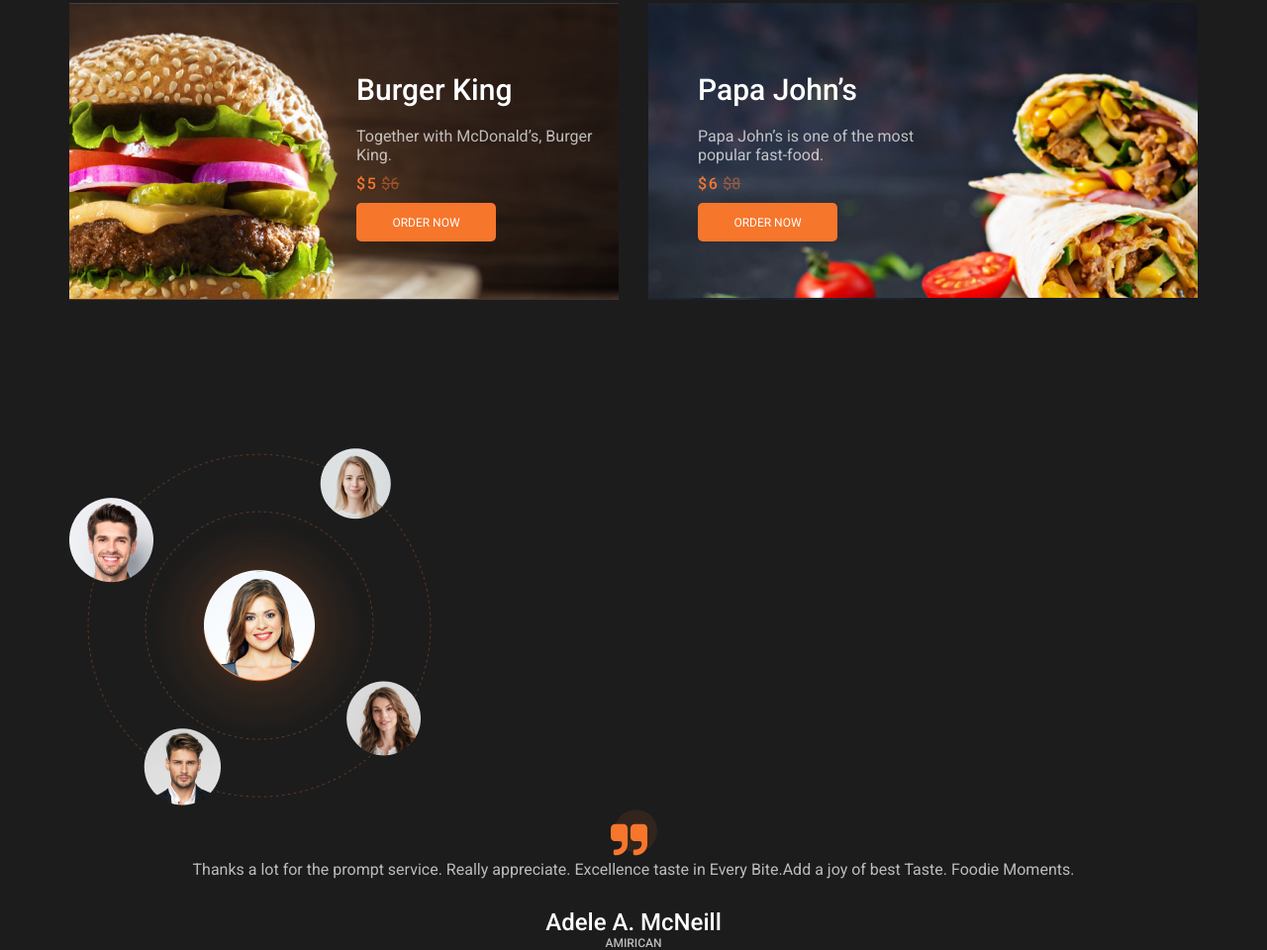
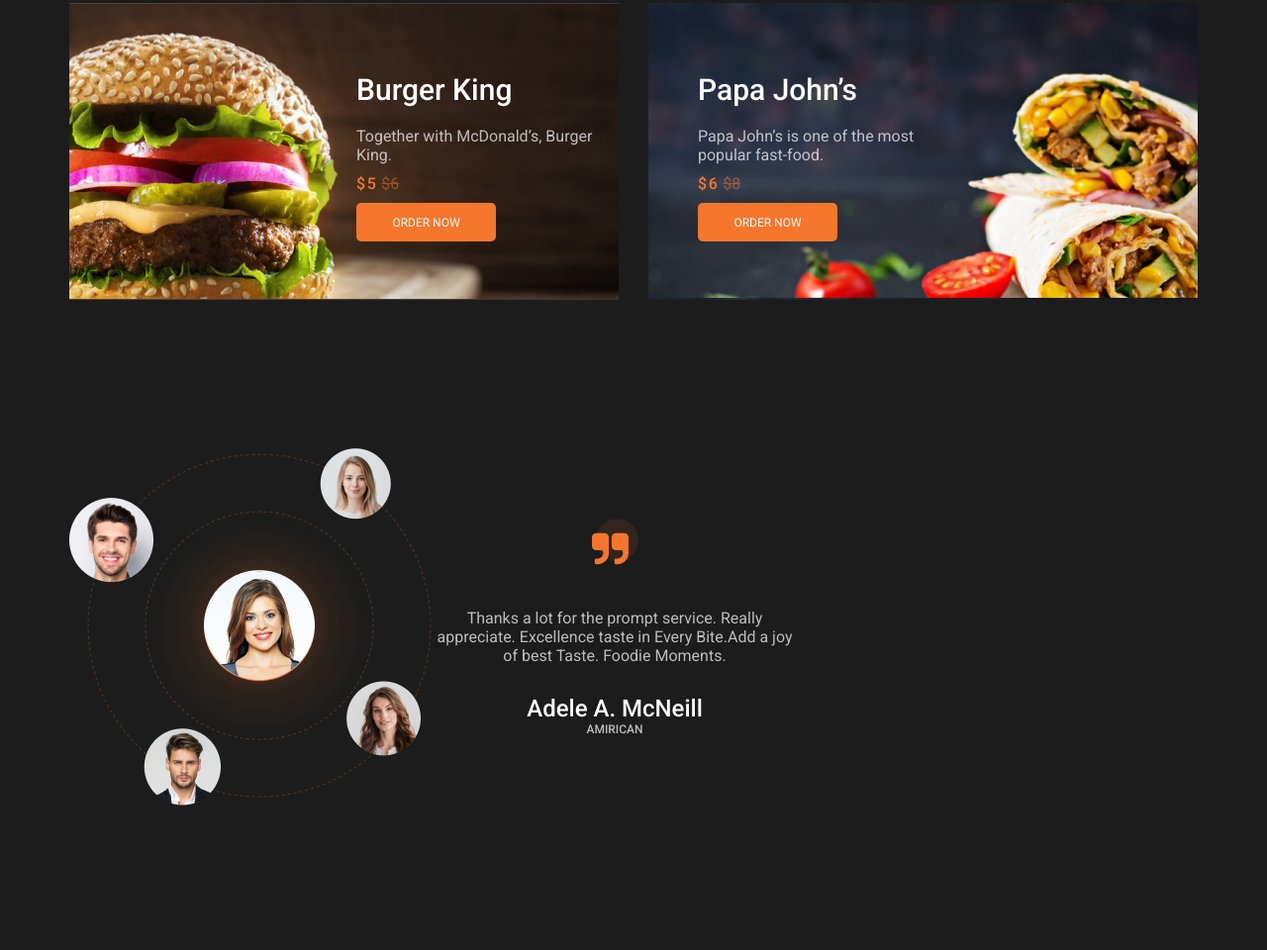
Before and after one commit to EmilEbulisov/burger-landing, a plain HTML site: page index.html in a window 1280 px wide. Shown: the part 2227-3187 px from the top of the page at 99% size. After the commit the page ends 3041 px from the top, so only its background shows below. Drawn offline with Linux system fonts and the light colour scheme.

Commit message:
Последние изменения

```diff
--- a/style.css
+++ b/style.css
@@ -278,14 +278,19 @@ img {
     margin-left: 50px;
 }
 /* пятая секция */
-.feedback {
+.feedback .container{
+    display: flex;
+    align-items: center;
+
 }
 .container {
+
 }
 .feedback_img {
 }
 .feedback_text {
     margin: 0;
+    width: 370px;
     text-align: center;
     display: flex;
     flex-direction: column;
@@ -298,7 +303,7 @@ img {
 
 .feedback_p {
     opacity: 0.7;
-    margin-bottom: 30px;
+    margin: 40px 0 30px;
 }
 .feedback_author {
     font-weight: 500;
@@ -310,4 +315,5 @@ img {
     font-weight: 500;
     font-size: 12px;
     opacity: 0.7;
+    display: block;
 }
```
